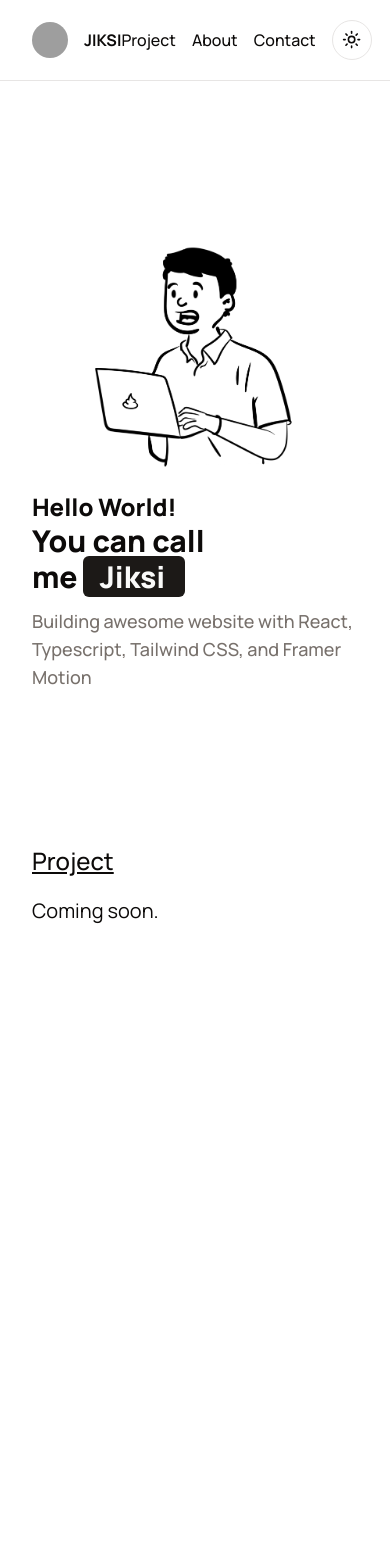
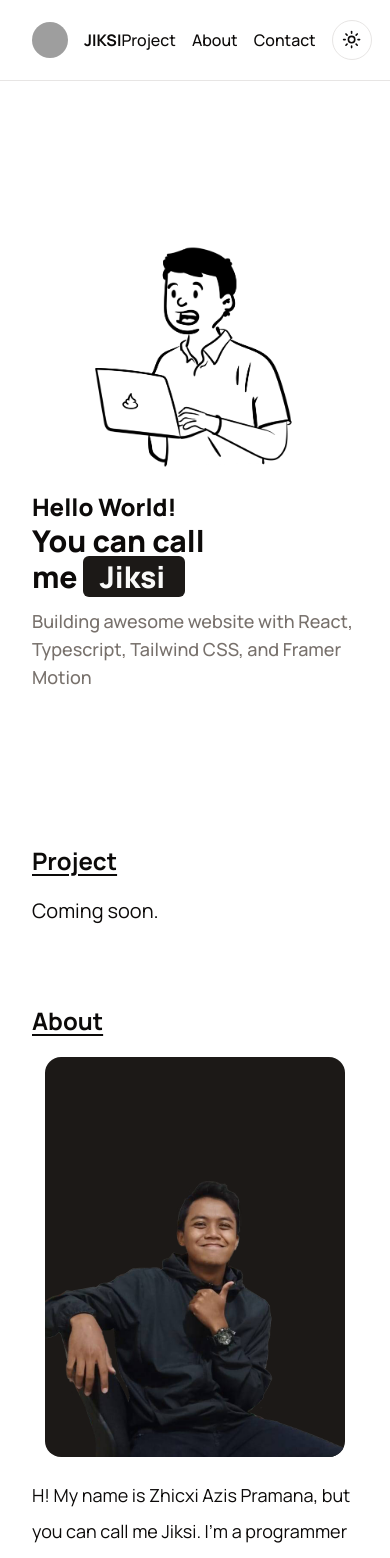
Before and after one commit to Jiksi/jiksi.com, a Next.js app: page / in a window 390 px wide. Shown: the top 1558 px of the page. Built offline with nearby package versions, Linux system fonts and the light colour scheme; grey boxes are pictures that could not be loaded.

Commit message:
feat: update project section

```diff
--- a/src/components/project.tsx
+++ b/src/components/project.tsx
@@ -2,8 +2,8 @@ import React from "react";
 
 export default function Project() {
   return (
-    <section className="h-screen container">
-      <h3 className="font-medium text-2xl underline-offset-2 underline mb-5">
+    <section className="container mb-20 md:mb-40" id="project">
+      <h3 className="mb-5 text-2xl font-bold underline underline-offset-4">
         Project
       </h3>
       <p className="text-xl">Coming soon.</p>
```
